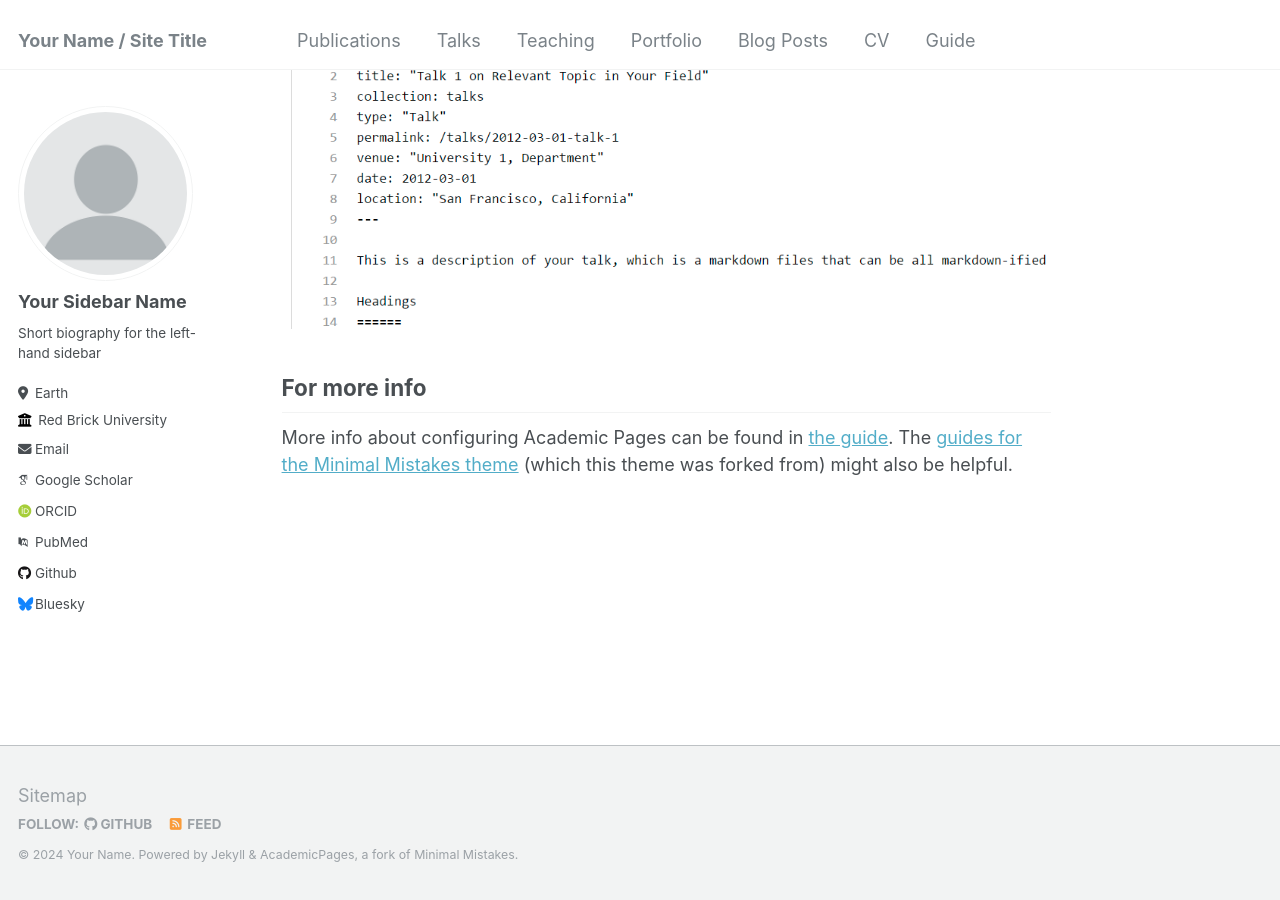
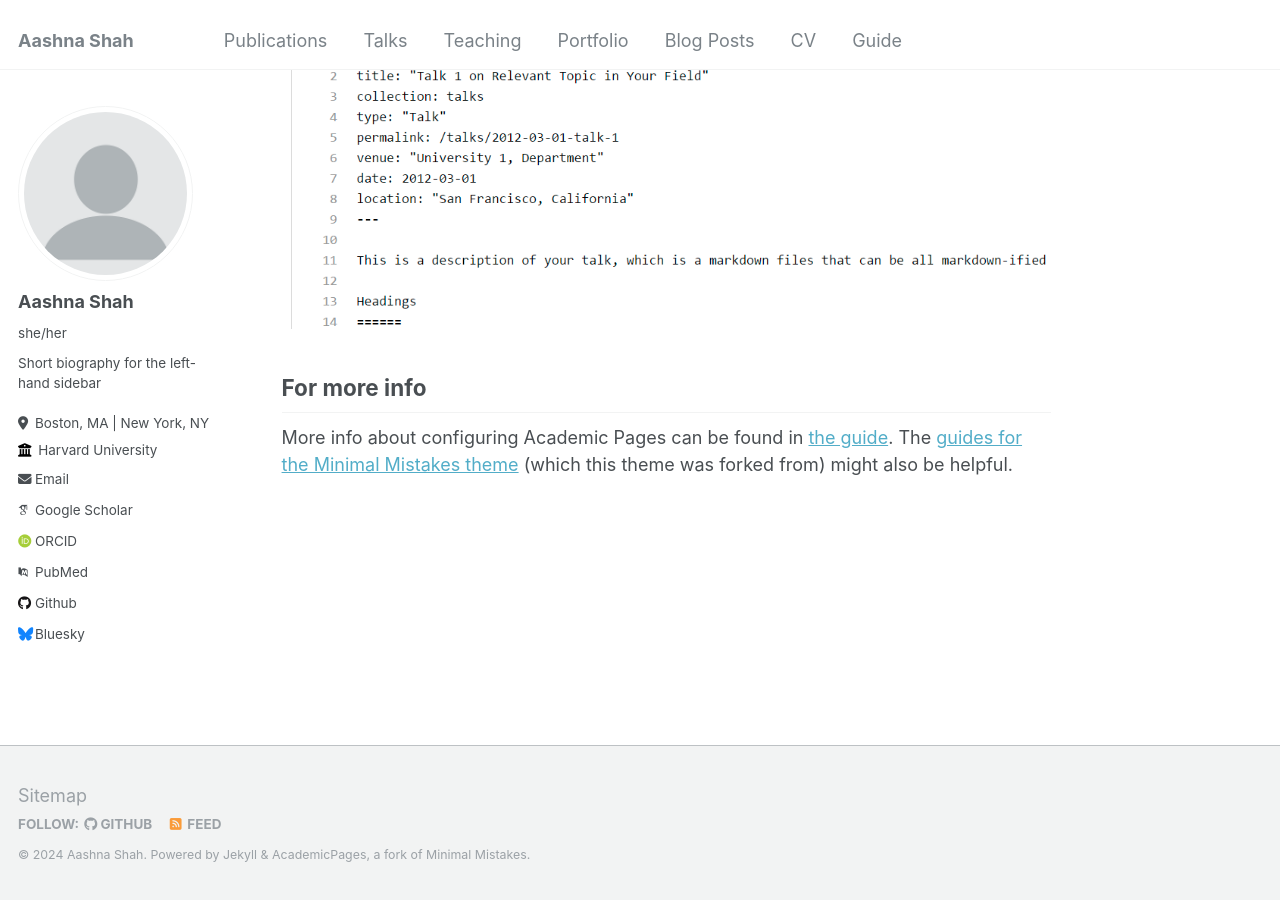
Before and after one commit to aashnapshah/aashnapshah.github.io, a Jekyll site: the page built from _pages/about.md, in a window 1280 px wide and 900 px high, scrolled down 2660 px. Built offline with Jekyll 4.4.1, drawn with Linux system fonts in a browser that asks for light colours; some web fonts are replaced.

Commit message:
Update _config.yml

```diff
--- a/_config.yml
+++ b/_config.yml
@@ -8,13 +8,13 @@
 
 # Basic Site Settings
 locale                   : "en-US"
-title                    : "Your Name / Site Title"
+title                    : "Aashna Shah"
 title_separator          : "-"
-name                     : &name "Your Name"
-description              : &description "personal description"
-url                      : https://academicpages.github.io # the base hostname & protocol for your site e.g. "https://mmistakes.github.io"
+name                     : &name "Aashna Shah"
+description              : &description "PhD Candidate"
+url                      : https://aashnapshah.github.io # the base hostname & protocol for your site e.g. "https://mmistakes.github.io"
 baseurl                  : "" # the subpath of your site, e.g. "/blog"
-repository               : "academicpages/academicpages.github.io"
+# repository               : "academicpages/academicpages.github.io"
 
 # Site Author - The following control what appear as part of the author content on the side bar.
 #               If a field is blank the icon and link will not appear, otherwise it will be shown.
@@ -22,13 +22,13 @@ repository               : "academicpages/academicpages.github.io"
 author:
   # Biographic information
   avatar           : "profile.png"
-  name             : "Your Sidebar Name"
-  pronouns         : # example: "she/her"
+  name             : "Aashna Shah"
+  pronouns         : "she/her"
   bio              : "Short biography for the left-hand sidebar"
-  location         : "Earth"
-  employer         : "Red Brick University"
+  location         : "Boston, MA | New York, NY"
+  employer         : "Harvard University"
   uri              : # URL
-  email            : "none@example.org"
+  email            : "aashnashah@g.harvard.edu"
 
   # Academic websites
   arxiv            : # URL - Update with the correct link to your profile
```
